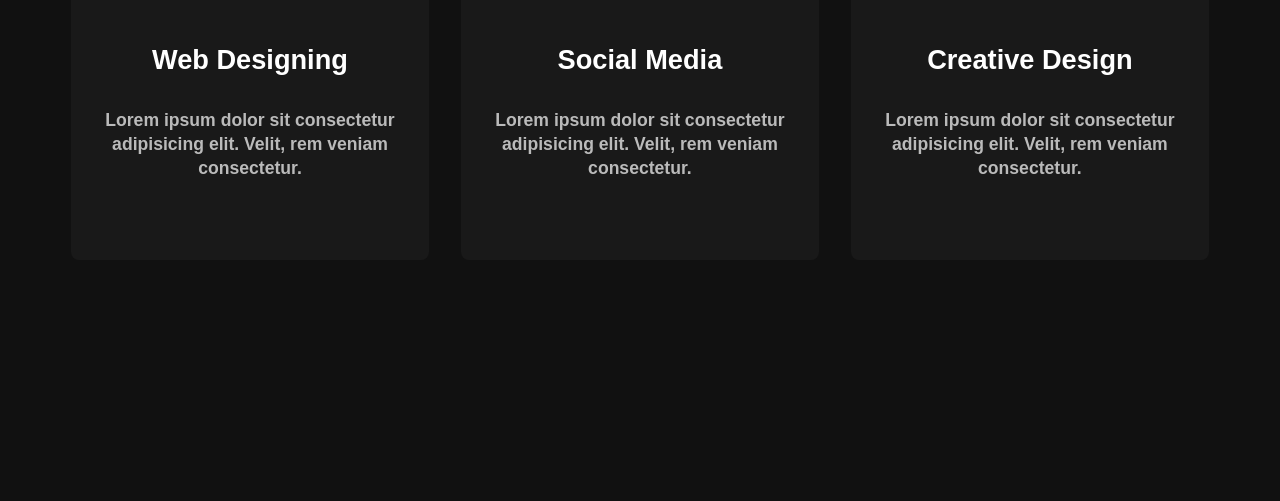
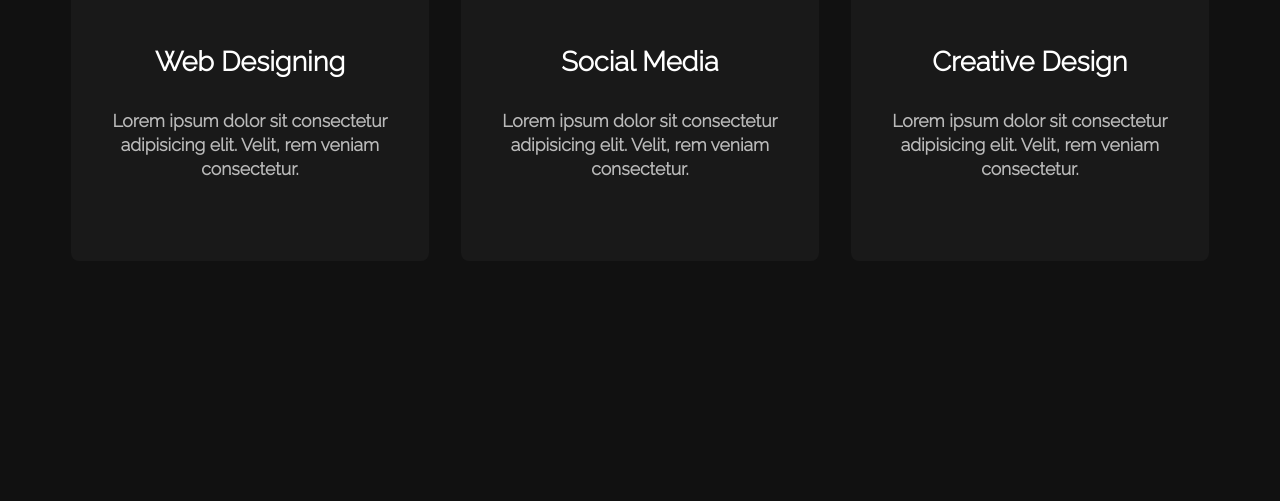
Before and after one commit to JuanMaa15/Practica, a plain HTML site: page index.html in a window 1280 px wide. Shown: the part 299-800 px from the top of the page. Drawn offline with Linux system fonts and the light colour scheme.

Commit message:
Se modifico la tipografía

```diff
--- a/css/style.css
+++ b/css/style.css
@@ -1,4 +1,4 @@
-*{
+* {
     margin: 0;
     padding: 0;
     box-sizing: border-box;
@@ -7,7 +7,7 @@
 body {
     background: #111;
     color: #fff;
-    font-family: Arial, Helvetica, sans-serif;
+    font-family: 'Raleway';
 }
 
 i {
--- a/index.html
+++ b/index.html
@@ -4,8 +4,9 @@
     <meta charset="UTF-8">
     <meta http-equiv="X-UA-Compatible" content="IE=edge">
     <meta name="viewport" content="width=device-width, initial-scale=1.0">
+    <title>My Services</title>
     <link rel="stylesheet" href="https://use.fontawesome.com/releases/v5.15.3/css/all.css" integrity="sha384-SZXxX4whJ79/gErwcOYf+zWLeJdY/qpuqC4cAa9rOGUstPomtqpuNWT9wdPEn2fk" crossorigin="anonymous">
-    <title>My Services</title>
+    <link href="https://fonts.googleapis.com/css2?family=Raleway:wght@200;300&display=swap" rel="stylesheet">
     <link rel="stylesheet" href="css/style.css">
 </head>
 <body>
```
